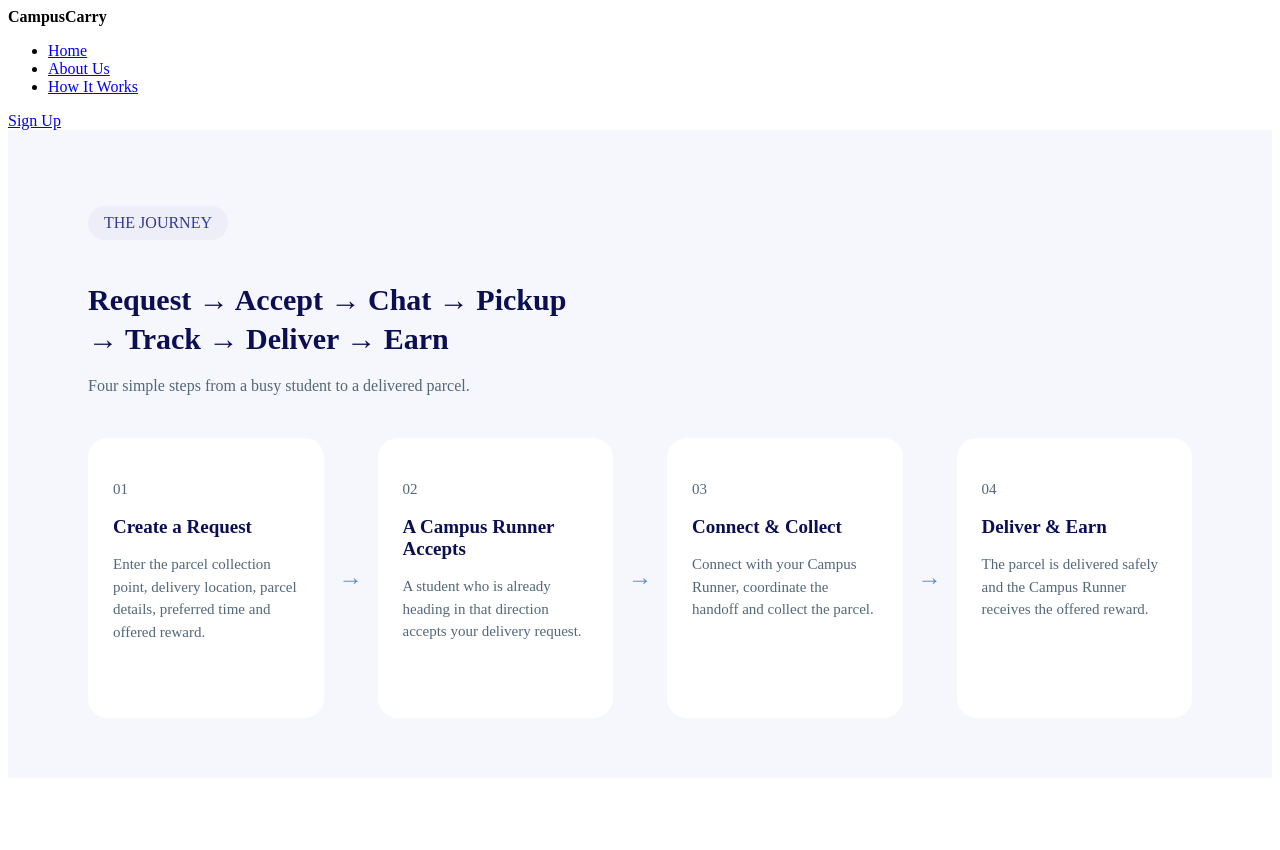
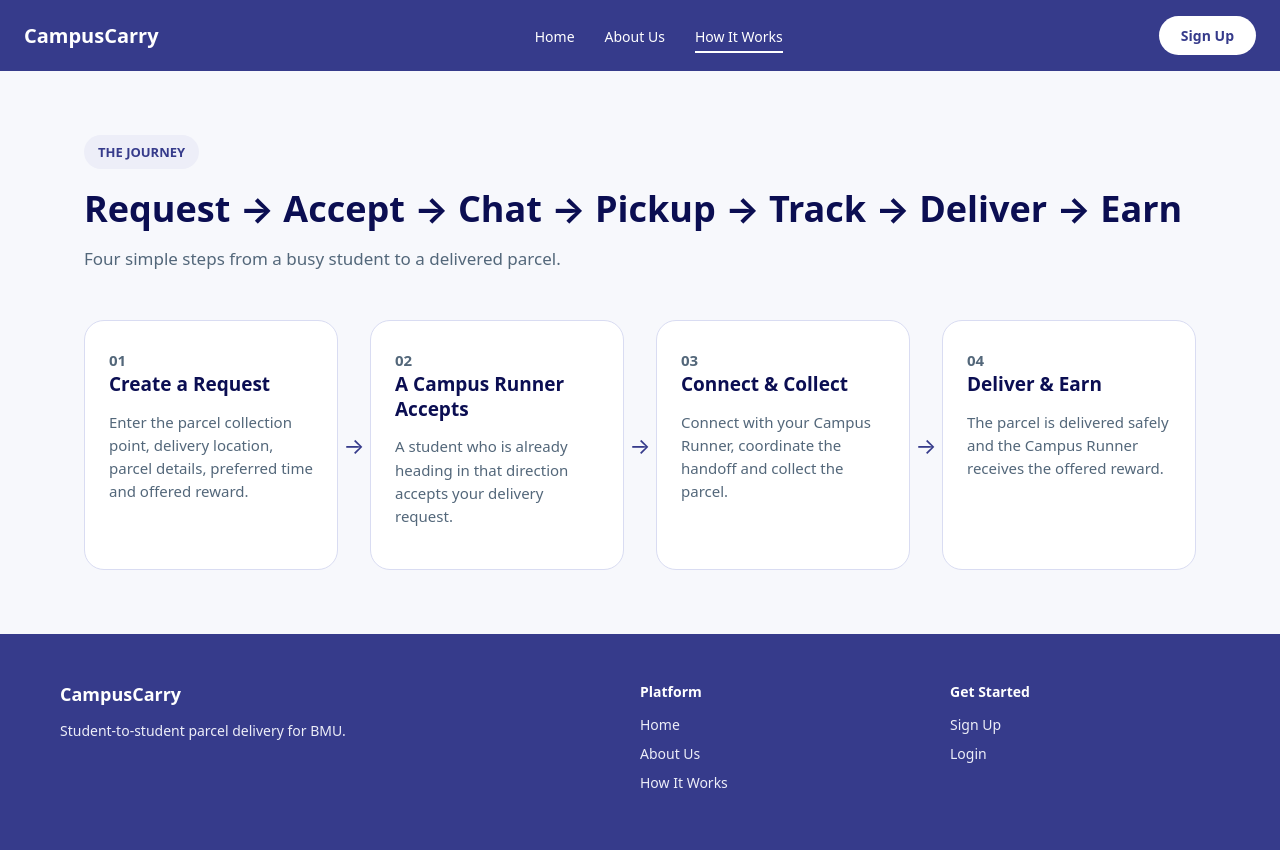
Before and after one commit to himanshish2/web-prog-project, a plain HTML site: page how-it-works.html in a window 1280 px wide. Before the commit the page ends 800 px from the top, so only its background shows below. Drawn offline with Linux system fonts and the light colour scheme.

Commit message:
Update How It works page design

```diff
--- a/how-it-works.css
+++ b/how-it-works.css
@@ -1,71 +1,300 @@
-/* ================================
+/* =================================
    HOW IT WORKS PAGE
-   ================================ */
+   ================================= */
+
+
+/* ---------- GENERAL PAGE ---------- */
+
+body {
+    margin: 0;
+    font-family: system-ui, -apple-system, "Segoe UI", Roboto, Helvetica, Arial, sans-serif;
+    background-color: #F7F8FC;
+    color: #0B0E52;
+}
+
+
+/* ---------- NAVBAR ---------- */
+
+.navbar {
+    background-color: #363B8B;
+
+    display: flex;
+    align-items: center;
+
+    padding: 16px 24px;
+
+    box-sizing: border-box;
+}
+
+.logo {
+    color: white;
+    font-size: 20px;
+    font-weight: 700;
+}
+
+.navLinks {
+    list-style: none;
+
+    display: flex;
+    align-items: center;
+
+    gap: 30px;
+
+    margin: 0 auto;
+    padding: 0;
+}
+
+.navLinks li {
+    margin: 0;
+}
+
+.navLinks a {
+    color: white;
+    text-decoration: none;
+    font-size: 14px;
+}
+
+.navLinks a:hover {
+    text-decoration: underline;
+}
+
+.navLinks .activeLink {
+    color: white;
+
+    padding: 0 0 5px 0;
+
+    border-radius: 0;
+
+    border-bottom: 2px solid white;
+
+    background-color: transparent;
+}
+
+.btnGetStarted {
+    background-color: white;
+    color: #363B8B;
+
+    text-decoration: none;
+
+    padding: 10px 22px;
+
+    border-radius: 999px;
+
+    font-weight: 600;
+    font-size: 14px;
+}
+
+
+/* ---------- JOURNEY SECTION ---------- */
 
 .journey {
-    padding: 60px 80px;
-    background-color: #F5F7FC;
+    max-width: 1160px;
+
+    margin: 0 auto;
+
+    padding: 64px 24px;
+
+    box-sizing: border-box;
 }
 
+
+/* ---------- JOURNEY HEADER ---------- */
+
 .journeyHeader {
-    margin-bottom: 40px;
+    margin-bottom: 48px;
 }
+
+
+/* ---------- SECTION LABEL ---------- */
 
 .sectionLabel {
     color: #363B8B;
     background-color: #EDEEF8;
-    padding: 8px 16px;
-    border-radius: 20px;
+
+    padding: 8px 14px;
+
+    border-radius: 999px;
+
     display: inline-block;
-    margin-bottom: 15px;
+
+    margin: 0 0 18px 0;
+
+    font-size: 13px;
+    font-weight: 600;
 }
+
+
+/* ---------- MAIN HEADING ---------- */
 
 .journey h1 {
     color: #0B0E52;
-    font-size: 30px;
-    line-height: 1.3;
-    margin-bottom: 15px;
+
+    font-size: 36px;
+    line-height: 1.2;
+
+    margin: 0 0 16px 0;
+
+    white-space: nowrap;
 }
+
+
+/* ---------- SUBTITLE ---------- */
 
 .journey .subtitle {
     color: #53677A;
-    font-size: 16px;
+
+    font-size: 17px;
     line-height: 1.5;
+
+    margin: 0;
 }
+
+
+/* ---------- STEP CARDS ---------- */
 
 .steps {
     display: flex;
-    align-items: center;
-    gap: 15px;
+
+    align-items: stretch;
+
+    width: 100%;
 }
 
 .stepCard {
     background-color: white;
+
+    border: 1px solid #D9DCF2;
+
     border-radius: 20px;
-    padding: 25px;
+
+    padding: 28px 24px;
+
     flex: 1;
-    min-height: 230px;
+
+    min-width: 0;
+
+    min-height: 250px;
+
+    box-sizing: border-box;
 }
+
+
+/* ---------- STEP NUMBER ---------- */
 
 .stepNumber {
     color: #363B8B;
-    font-size: 14px;
-    margin-bottom: 12px;
+
+    font-size: 15px;
+    font-weight: 700;
+
+    margin: 0 0 14px 0;
 }
+
+
+/* ---------- CARD HEADING ---------- */
 
 .stepCard h2 {
     color: #0B0E52;
+
     font-size: 19px;
-    margin-bottom: 12px;
+    line-height: 1.3;
+
+    margin: 0 0 14px 0;
 }
+
+
+/* ---------- CARD TEXT ---------- */
 
 .stepCard p {
     color: #53677A;
+
     font-size: 15px;
+    line-height: 1.55;
+
+    margin: 0;
+}
+
+
+/* ---------- ARROWS ---------- */
+
+.arrow {
+    color: #363B8B;
+
+    font-size: 22px;
+
+    width: 32px;
+
+    flex: 0 0 32px;
+
+    display: flex;
+    align-items: center;
+    justify-content: center;
+
+    margin: 0;
+
+    padding: 0;
+}
+
+
+/* ---------- FOOTER ---------- */
+
+.siteFooter {
+    background-color: #363B8B;
+
+    color: white;
+
+    padding: 48px 24px;
+}
+
+.footerLayout {
+    max-width: 1160px;
+
+    margin: 0 auto;
+
+    display: grid;
+
+    grid-template-columns: 2fr 1fr 1fr;
+
+    gap: 40px;
+}
+
+.footerBrand h3 {
+    margin: 0 0 14px 0;
+
+    font-size: 18px;
+    font-weight: 700;
+}
+
+.footerBrand p {
+    margin: 0;
+
+    max-width: 300px;
+
+    color: #EDEEF8;
+
+    font-size: 14px;
     line-height: 1.5;
 }
 
-.arrow {
-    color: #678AC9;
-    font-size: 24px;
+.footerColumn h4 {
+    margin: 0 0 14px 0;
+
+    font-size: 14px;
+    font-weight: 700;
 }
+
+.footerColumn a {
+    display: block;
+
+    color: #EDEEF8;
+
+    text-decoration: none;
+
+    font-size: 14px;
+
+    margin-bottom: 10px;
+}
+
+.footerColumn a:hover {
+    text-decoration: underline;
+}
--- a/how-it-works.html
+++ b/how-it-works.html
@@ -3,8 +3,7 @@
 
 <head>
     <title>How It Works</title>
-    <link rel="stylesheet" href="style.css">
-    <link rel="stylesheet" href="how-it-works.css"
+    <link rel="stylesheet" href="how-it-works.css">
 </head>
 
 <body>
@@ -21,7 +20,7 @@
                     matching the highlighted "Home" pill in the
                     reference screenshot.
                 -->
-                <li><a href="about.html" >About Us</a></li>
+            <li><a href="about.html">About Us</a></li>
             <li><a href="how-it-works.html" class="activeLink">How It Works</a></li>
         </ul>
 
@@ -33,8 +32,7 @@
 
             <p class="sectionLabel">THE JOURNEY</p>
 
-                <h1>Request → Accept → Chat → Pickup<br>
-             → Track → Deliver → Earn</h1>
+            <h1>Request → Accept → Chat → Pickup → Track → Deliver → Earn</h1>
 
             <p class="subtitle">
                 Four simple steps from a busy student to a delivered parcel.
@@ -109,6 +107,47 @@
         </div>
 
     </section>
+    <footer class="siteFooter">
+
+        <div class="footerLayout">
+
+            <div class="footerBrand">
+
+                <h3>CampusCarry</h3>
+
+                <p>
+                    Student-to-student parcel delivery for BMU.
+                </p>
+
+            </div>
+
+
+            <div class="footerColumn">
+
+                <h4>Platform</h4>
+
+                <a href="home.html">Home</a>
+
+                <a href="about.html">About Us</a>
+
+                <a href="how-it-works.html">How It Works</a>
+
+            </div>
+
+
+            <div class="footerColumn">
+
+                <h4>Get Started</h4>
+
+                <a href="login.html">Sign Up</a>
+
+                <a href="login.html">Login</a>
+
+            </div>
+
+        </div>
+
+    </footer>
 </body>
 
 </html>
```
Lines whose indentation alone changed are shown as unchanged.
